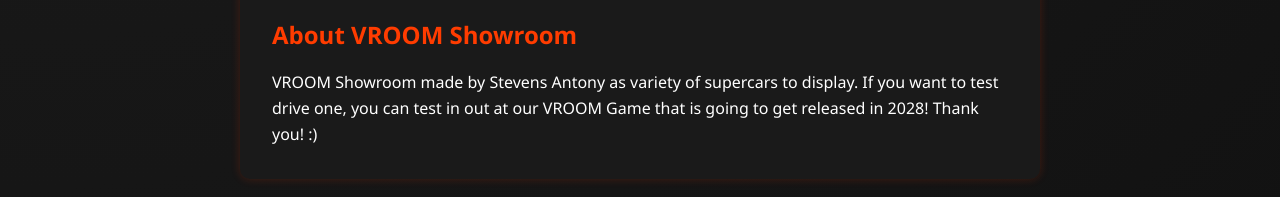
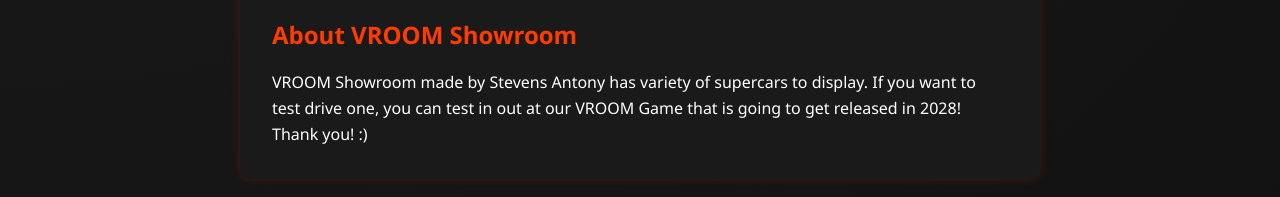
Before and after one commit to stevensantonygit/vroomshowroom, a plain HTML site: page index.html in a window 1280 px wide. Shown: the part 1008-1205 px from the top of the page. Drawn offline with Linux system fonts and the light colour scheme.

Commit message:
About Section Fix

```diff
--- a/index.html
+++ b/index.html
@@ -298,7 +298,7 @@
   <section class="about">
     <h2>About VROOM Showroom</h2>
     <p>
-      VROOM Showroom made by Stevens Antony as variety of supercars to display. If you want to test drive one, you can test in out at our VROOM Game that is going to get released in 2028! Thank you! :)
+      VROOM Showroom made by Stevens Antony has variety of supercars to display. If you want to test drive one, you can test in out at our VROOM Game that is going to get released in 2028! Thank you! :)
     </p>
   </section>
 
```
